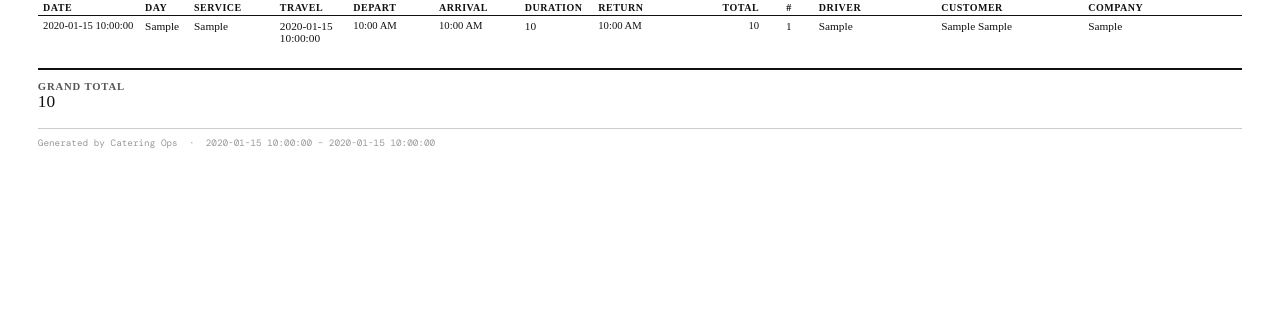
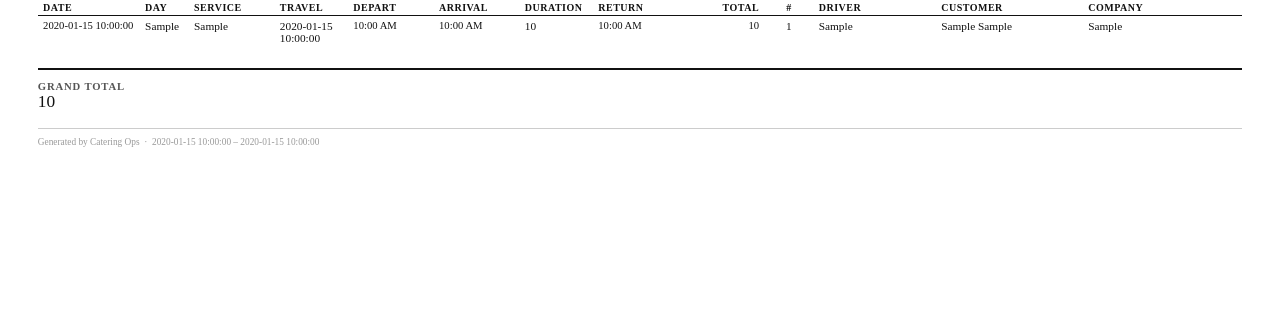
Before and after one commit to thatvirginian/Anitas_Catering_App, a Flask app: template templates/store_print.html in a window 1280 px wide. Shown: the part 192-512 px from the top of the page. Run offline with Flask 3, Linux system fonts and the light colour scheme; the template is opened without the code that fills it: most values are stand-ins (such as "Sample title", 1, 10 or a date in 2020); some web fonts are replaced.

Commit message:
Changed Font and print pages

```diff
--- a/templates/print.html
+++ b/templates/print.html
@@ -111,7 +111,7 @@
             padding: 2.5pt 4pt;
             vertical-align: top;
             border-bottom: 0.5px solid #ddd;
-            font-family: 'Barlow', sans-serif;
+            font-family: 'Times New Roman', sans-serif;
         }
 
         tr:last-child td { border-bottom: none; }
--- a/templates/store_print.html
+++ b/templates/store_print.html
@@ -95,7 +95,7 @@
         .print-footer {
             margin-top: 12pt; font-size: 7pt; color: #999;
             border-top: 0.5px solid #ccc; padding-top: 6pt;
-            font-family: 'DM Mono', monospace;
+            font-family: 'Times New Roman', monospace;
         }
 
         @media print {
```
